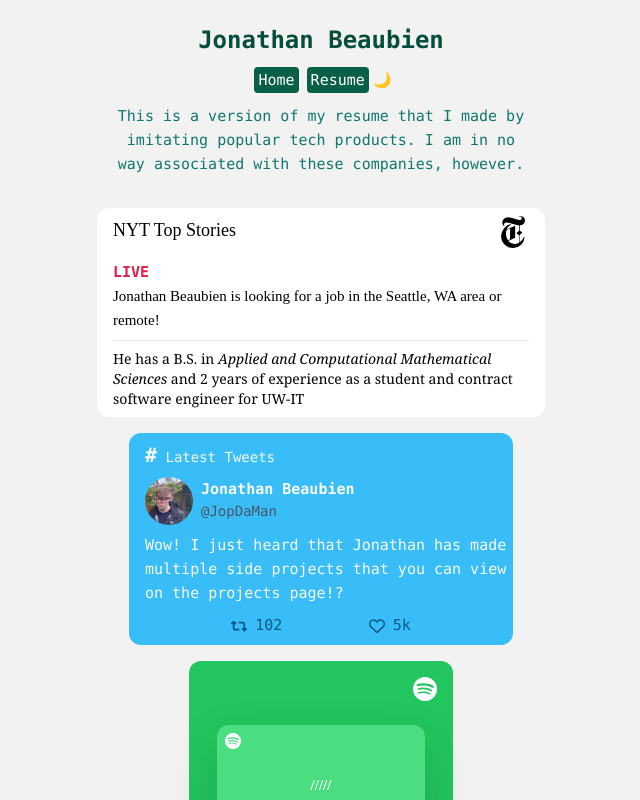
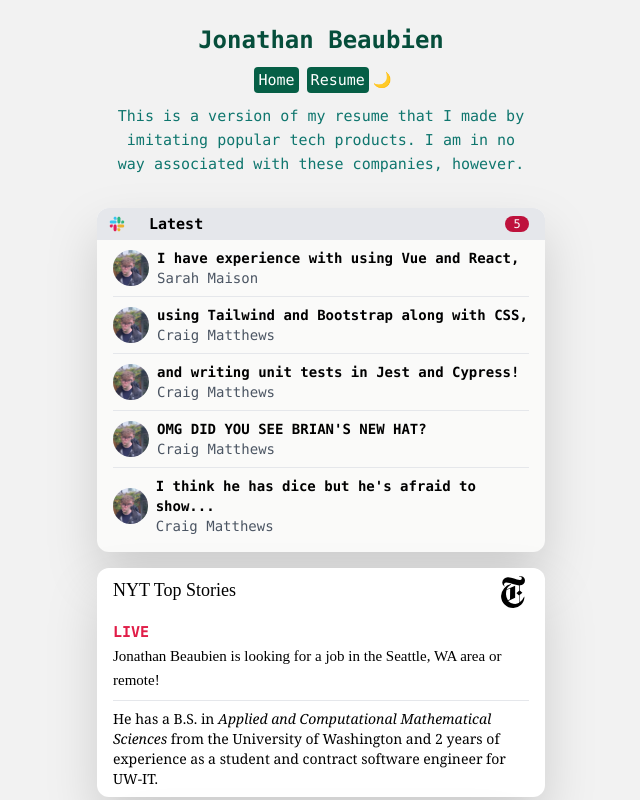
Before and after one commit to j0pp/jon-b-portfolio, a Vue app: page /resume in a window 1280 px wide. Shown: the top 800 px of the page, without its empty margins (319-959 px from the left). Built offline with nearby package versions, Linux system fonts and the light colour scheme; a web font is replaced by a local one.

Commit message:
Added Slack Card
Slack card is almost done, need better color scheme for dark mode, need names and images for slack messages.

```diff
--- a/src/components/NytDraggable.vue
+++ b/src/components/NytDraggable.vue
@@ -8,6 +8,7 @@
   <div
     class="
       max-w-md
+      drop-shadow-2xl
       rounded-xl
       bg-white
       dark:bg-black
@@ -31,8 +32,9 @@
       <hr class="my-2" />
       <p class="font-serif text-sm">
         He has a B.S. in
-        <i>Applied and Computational Mathematical Sciences</i> and 2 years of
-        experience as a student and contract software engineer for UW-IT
+        <i>Applied and Computational Mathematical Sciences</i> from the
+        University of Washington and 2 years of experience as a student and
+        contract software engineer for UW-IT.
       </p>
     </div>
   </div>
--- /dev/null
+++ b/src/components/slack/SlackWidget.vue
@@ -0,0 +1,127 @@
+<script setup lang="ts">
+// import Draggable from "./Draggable.vue";
+</script>
+
+<template>
+  <!-- <Draggable :x="100" :y="350"> -->
+  <div
+    class="
+      max-w-md
+      drop-shadow-2xl
+      rounded-xl
+      bg-stone-50
+      dark:bg-black
+      text-black
+      dark:text-white
+      py-2
+      px-4
+      mb-4
+      relative
+    "
+  >
+    <div
+      class="
+        absolute
+        top-0
+        left-0
+        bg-gray-200
+        dark:bg-black
+        w-full
+        h-8
+        rounded-t-xl
+        flex
+      "
+    >
+      <div class="ml-1 my-auto">
+        <img src="../../assets/Slack_Mark.svg" class="w-8 h-8" />
+      </div>
+      <div class="ml-4 my-auto grow font-bold">Latest</div>
+      <div
+        class="
+          mr-4
+          my-auto
+          bg-rose-700
+          text-stone-50
+          h-4
+          w-6
+          rounded-full
+          flex
+          justify-center
+          items-center
+          text-xs
+        "
+      >
+        5
+      </div>
+    </div>
+
+    <div class="mt-8">
+      <div class="flex flex-row mb-2">
+        <img
+          src="../../assets/headshot.png"
+          class="rounded-full w-9 h-9 inline my-auto"
+        />
+        <div class="grow ml-2">
+          <h1 class="font-bold text-sm">
+            I have experience with using Vue and React,
+          </h1>
+          <p class="text-sm text-gray-600">Sarah Maison</p>
+        </div>
+      </div>
+      <hr />
+      <div class="flex flex-row mb-2 mt-2">
+        <img
+          src="../../assets/headshot.png"
+          class="rounded-full w-9 h-9 inline my-auto"
+        />
+        <div class="grow ml-2">
+          <h1 class="font-bold text-sm">
+            using Tailwind and Bootstrap along with CSS,
+          </h1>
+          <p class="text-sm text-gray-600">Craig Matthews</p>
+        </div>
+      </div>
+      <hr />
+      <div class="flex flex-row mb-2 mt-2">
+        <img
+          src="../../assets/headshot.png"
+          class="rounded-full w-9 h-9 inline my-auto"
+        />
+        <div class="grow ml-2">
+          <h1 class="font-bold text-sm">
+            and writing unit tests in Jest and Cypress!
+          </h1>
+          <p class="text-sm text-gray-600">Craig Matthews</p>
+        </div>
+      </div>
+      <hr />
+      <div class="flex flex-row mb-2 mt-2">
+        <img
+          src="../../assets/headshot.png"
+          class="rounded-full w-9 h-9 inline my-auto"
+        />
+        <div class="grow ml-2">
+          <h1 class="font-bold text-sm">OMG DID YOU SEE BRIAN'S NEW HAT?</h1>
+          <p class="text-sm text-gray-600">Craig Matthews</p>
+        </div>
+      </div>
+      <hr />
+      <div class="flex flex-row mb-2 mt-2">
+        <img
+          src="../../assets/headshot.png"
+          class="rounded-full w-9 h-9 inline my-auto"
+        />
+        <div class="grow ml-2">
+          <h1 class="font-bold text-sm">
+            I think he has dice but he's afraid to show...
+          </h1>
+          <p class="text-sm text-gray-600">Craig Matthews</p>
+        </div>
+      </div>
+    </div>
+  </div>
+  <!-- </Draggable> -->
+</template>
+
+<style scoped>
+</style>
--- a/src/components/spotify/SpotifyDraggable.vue
+++ b/src/components/spotify/SpotifyDraggable.vue
@@ -7,7 +7,18 @@
 
 <template>
   <!-- <Draggable :x="100" :y="350"> -->
-  <div class="max-w-xs rounded-xl bg-green-500 text-white py-2 px-4 mb-4">
+  <div
+    class="
+      max-w-xs
+      rounded-xl
+      drop-shadow-2xl
+      bg-green-500
+      text-white
+      py-2
+      px-4
+      mb-4
+    "
+  >
     <div class="flex">
       <SpotifyIcon class="ml-auto my-2" />
     </div>
@@ -17,7 +28,7 @@
         bg-green-400
         w-52
         h-52
-        drop-shadow-2xl
+        drop-shadow-xl
         my-4
         mx-auto
         relative
--- a/src/components/twitter/TwitterDraggable.vue
+++ b/src/components/twitter/TwitterDraggable.vue
@@ -7,6 +7,7 @@
   <div
     class="
       max-w-sm
+      drop-shadow-2xl
       rounded-xl
       bg-sky-400
       dark:bg-gray-900
--- a/src/views/ResumeDesignView.vue
+++ b/src/views/ResumeDesignView.vue
@@ -4,6 +4,7 @@
 import SpotifyDraggable from "@/components/spotify/SpotifyDraggable.vue";
 import TwitterDraggable from "@/components/twitter/TwitterDraggable.vue";
 import CalendlyDraggable from "@/components/CalendlyDraggable.vue";
+import SlackWidget from "@/components/slack/SlackWidget.vue";
 </script>
 
 <template>
@@ -14,6 +15,7 @@
     </p>
 
     <div class="mt-8 flex flex-col items-center">
+      <SlackWidget />
       <NytDraggable />
       <!-- <BBCDraggable /> -->
       <TwitterDraggable />
```
Also changed, not shown: src/assets/Slack_Mark.svg (added).
